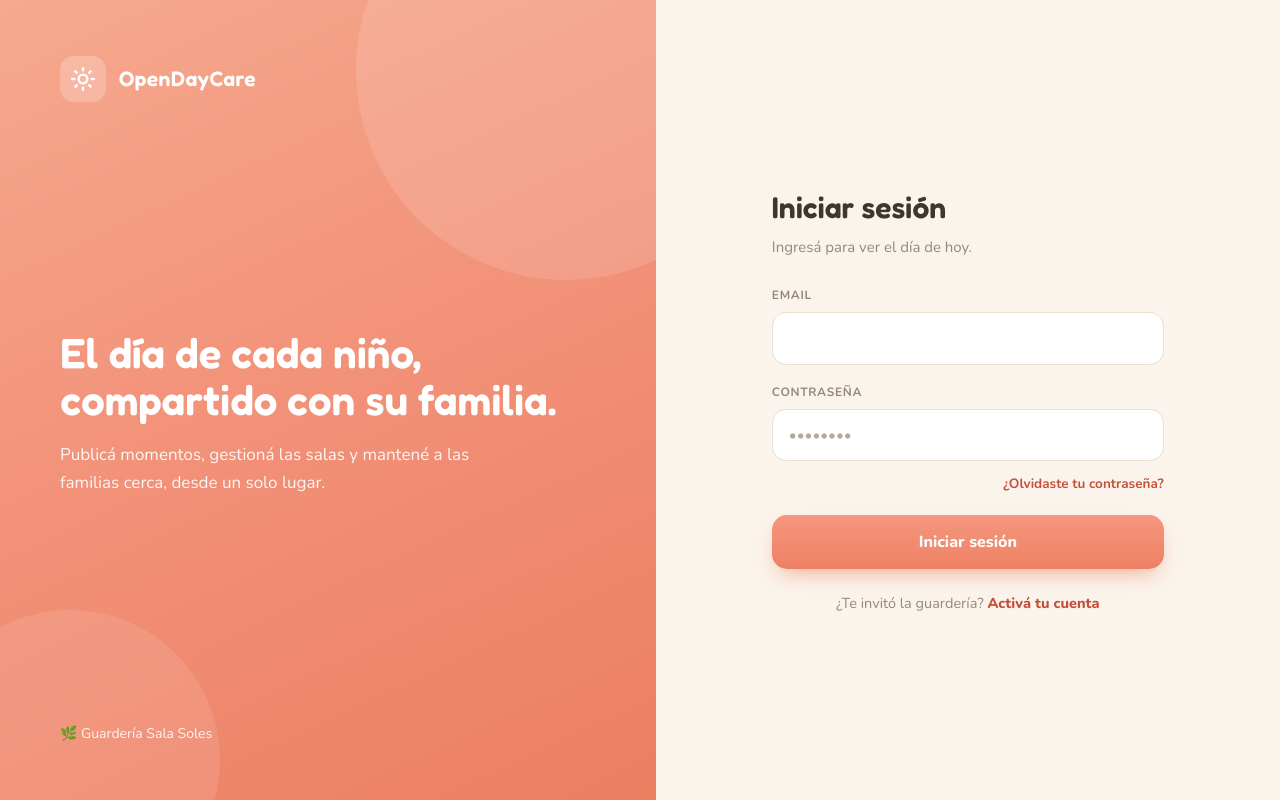
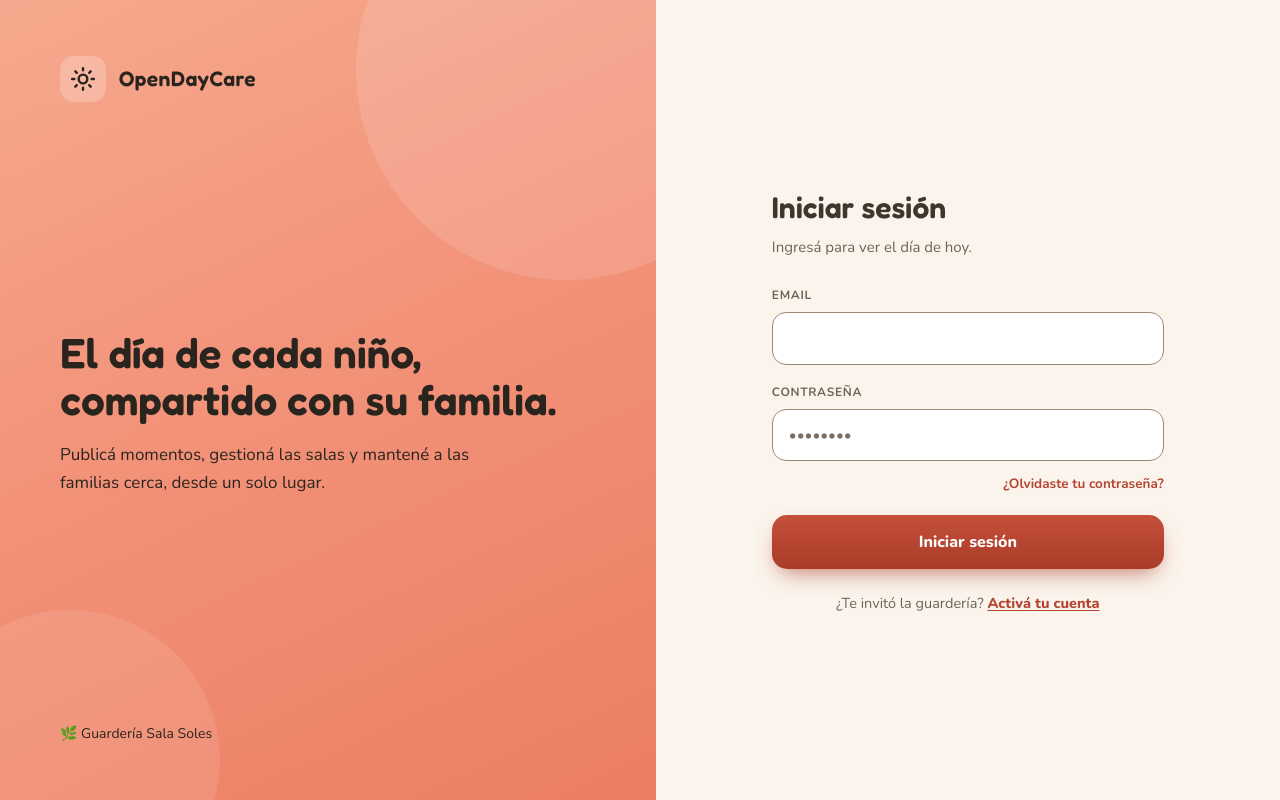
Before and after one commit to AlexMdz5620/opencode-opendaycare, a Next.js app: page /login in a window 1280 px wide. Built offline with nearby package versions, Linux system fonts and the light colour scheme.

Commit message:
Mejorar la accesibilidad y el estilo de los componentes de inicio de sesión, incluyendo ajustes en el formulario y el panel de marca.

```diff
--- a/app/login/page.tsx
+++ b/app/login/page.tsx
@@ -10,9 +10,9 @@ export default function LoginPage() {
   return (
     <div className="grid min-h-screen grid-cols-1 bg-[#FBF4EC] md:grid-cols-[1.05fr_1fr]">
       <BrandPanel />
-      <div className="flex items-center justify-center px-7 py-12 sm:px-10 sm:py-10">
+      <main className="flex items-center justify-center px-7 py-12 sm:px-10 sm:py-10">
         <LoginForm />
-      </div>
+      </main>
     </div>
   );
 }
--- a/components/login/BrandPanel.tsx
+++ b/components/login/BrandPanel.tsx
@@ -2,12 +2,21 @@ import { SunIcon } from "@/components/shared/icons";
 
 export function BrandPanel() {
   return (
-    <div className="relative flex flex-col justify-between overflow-hidden bg-[linear-gradient(155deg,#F6A98E_0%,#F2937A_45%,#EC7E62_100%)] px-7 py-12 text-white sm:px-[60px] sm:py-[56px]">
-      <div className="absolute -right-[120px] -top-[140px] h-[420px] w-[420px] rounded-full bg-white/[.12]" />
-      <div className="absolute -bottom-[110px] -left-[80px] h-[300px] w-[300px] rounded-full bg-white/[.10]" />
+    <div className="relative flex flex-col justify-between overflow-hidden bg-[linear-gradient(155deg,#F6A98E_0%,#F2937A_45%,#EC7E62_100%)] px-7 py-12 text-[#2A241E] sm:px-[60px] sm:py-[56px]">
+      <div
+        aria-hidden="true"
+        className="absolute -right-[120px] -top-[140px] h-[420px] w-[420px] rounded-full bg-white/[.12]"
+      />
+      <div
+        aria-hidden="true"
+        className="absolute -bottom-[110px] -left-[80px] h-[300px] w-[300px] rounded-full bg-white/[.10]"
+      />
       <div className="relative flex items-center gap-[13px]">
-        <div className="flex h-[46px] w-[46px] items-center justify-center rounded-[14px] bg-white/[.22]">
-          <SunIcon size={26} />
+        <div
+          aria-hidden="true"
+          className="flex h-[46px] w-[46px] items-center justify-center rounded-[14px] bg-white/[.22]"
+        >
+          <SunIcon size={26} stroke="#2A241E" />
         </div>
         <span className="font-display text-[21px] font-semibold tracking-[.5px]">
           OpenDayCare
@@ -19,12 +28,12 @@ export function BrandPanel() {
           <br />
           compartido con su familia.
         </h1>
-        <p className="m-0 max-w-[430px] text-[17px] leading-[1.6] text-white/[.92]">
+        <p className="m-0 max-w-[430px] text-[17px] leading-[1.6] text-[#2A241E]">
           Publicá momentos, gestioná las salas y mantené a las familias cerca,
           desde un solo lugar.
         </p>
       </div>
-      <div className="relative text-[14px] text-white/90">
+      <div className="relative text-[14px] text-[#2A241E]">
         🌿 Guardería Sala Soles
       </div>
     </div>
--- a/components/login/LoginForm.tsx
+++ b/components/login/LoginForm.tsx
@@ -8,19 +8,20 @@ const initialState: LoginState = {};
 
 export function LoginForm() {
   const [state, formAction, pending] = useActionState(login, initialState);
+  const hasError = Boolean(state.error);
 
   return (
-    <form action={formAction} className="w-full max-w-[392px]">
+    <form action={formAction} aria-busy={pending} className="w-full max-w-[392px]">
       <h2 className="m-0 mb-[6px] font-display text-[30px] font-semibold text-[#3F362E]">
         Iniciar sesión
       </h2>
-      <p className="m-0 mb-[28px] text-[15px] text-[#94887B]">
+      <p className="m-0 mb-[28px] text-[15px] text-[#6E6357]">
         Ingresá para ver el día de hoy.
       </p>
 
       <label
         htmlFor="login-email"
-        className="mb-2 block text-[12px] font-bold tracking-[.7px] text-[#94887B]"
+        className="mb-2 block text-[12px] font-bold tracking-[.7px] text-[#6E6357]"
       >
         EMAIL
       </label>
@@ -28,12 +29,16 @@ export function LoginForm() {
         id="login-email"
         name="email"
         type="email"
-        className="mb-[18px] w-full rounded-[14px] border-[1.5px] border-[#EADFD0] bg-white px-4 py-[14px] text-[15px] text-[#3F362E] placeholder:text-[#B6A99B] focus:outline-none"
+        autoComplete="email"
+        required
+        aria-invalid={hasError || undefined}
+        aria-describedby={hasError ? "login-error" : undefined}
+        className="mb-[18px] w-full rounded-[14px] border-[1.5px] border-[#9C8974] bg-white px-4 py-[14px] text-[15px] text-[#3F362E] placeholder:text-[#7A6E62] focus-visible:border-[#8F2F1C] focus-visible:outline-2 focus-visible:outline-offset-2 focus-visible:outline-[#8F2F1C]"
       />
 
       <label
         htmlFor="login-password"
-        className="mb-2 block text-[12px] font-bold tracking-[.7px] text-[#94887B]"
+        className="mb-2 block text-[12px] font-bold tracking-[.7px] text-[#6E6357]"
       >
         CONTRASEÑA
       </label>
@@ -42,16 +47,24 @@ export function LoginForm() {
         name="password"
         type="password"
         placeholder="••••••••"
-        className="mb-[10px] w-full rounded-[14px] border-[1.5px] border-[#EADFD0] bg-white px-4 py-[14px] text-[15px] text-[#3F362E] placeholder:text-[#B6A99B] focus:outline-none"
+        autoComplete="current-password"
+        required
+        aria-invalid={hasError || undefined}
+        aria-describedby={hasError ? "login-error" : undefined}
+        className="mb-[10px] w-full rounded-[14px] border-[1.5px] border-[#9C8974] bg-white px-4 py-[14px] text-[15px] text-[#3F362E] placeholder:text-[#7A6E62] focus-visible:border-[#8F2F1C] focus-visible:outline-2 focus-visible:outline-offset-2 focus-visible:outline-[#8F2F1C]"
       />
       <div className="mb-5 text-right">
-        <span className="cursor-pointer text-[13.5px] font-bold text-[#C5503A]">
+        <span className="text-[13.5px] font-bold text-[#B54430]">
           ¿Olvidaste tu contraseña?
         </span>
       </div>
 
       {state.error && (
-        <p className="mb-4 text-[14px] font-semibold text-[#D9583C]">
+        <p
+          id="login-error"
+          role="alert"
+          className="mb-4 text-[14px] font-semibold text-[#B8432B]"
+        >
           {state.error}
         </p>
       )}
@@ -59,16 +72,16 @@ export function LoginForm() {
       <button
         type="submit"
         disabled={pending}
-        className="block w-full cursor-pointer rounded-[15px] bg-[linear-gradient(180deg,#F4977E,#EE8164)] py-[15px] text-[16px] font-extrabold text-white shadow-[0_10px_22px_-8px_rgba(238,129,100,.7)] disabled:cursor-not-allowed disabled:opacity-70"
+        className="block w-full cursor-pointer rounded-[15px] bg-[linear-gradient(180deg,#C5503A,#A83B28)] py-[15px] text-[16px] font-extrabold text-white shadow-[0_10px_22px_-8px_rgba(168,59,40,.7)] focus-visible:outline-2 focus-visible:outline-offset-2 focus-visible:outline-[#3F362E] disabled:cursor-not-allowed disabled:opacity-70"
       >
         {pending ? "Ingresando…" : "Iniciar sesión"}
       </button>
 
-      <p className="mb-0 mt-6 text-center text-[14.5px] text-[#94887B]">
+      <p className="mb-0 mt-6 text-center text-[14.5px] text-[#6E6357]">
         ¿Te invitó la guardería?{" "}
         <Link
           href="/activate-account"
-          className="font-extrabold text-[#C5503A]"
+          className="font-extrabold text-[#B54430] underline underline-offset-2 focus-visible:outline-2 focus-visible:outline-offset-2 focus-visible:outline-[#B54430]"
         >
           Activá tu cuenta
         </Link>
```
Also changed, not shown: 1 other file (tests, documents, lock files or other folders).
